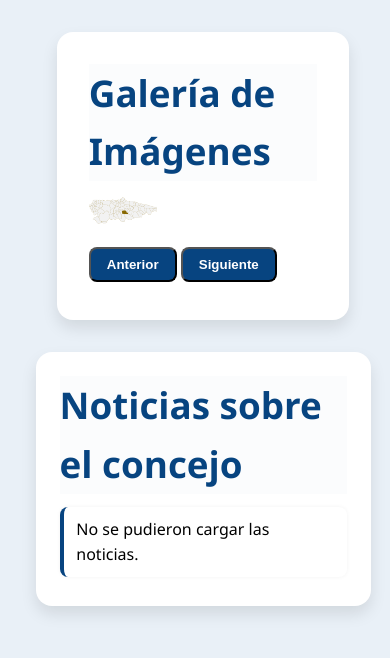
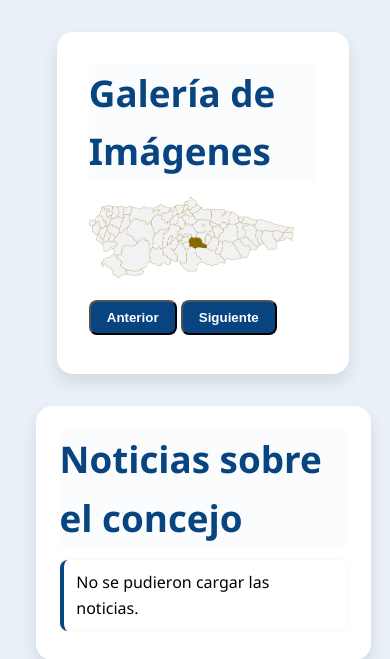
Before and after one commit to adrianaherreroglez/sew, a PHP site: page /index.html in a window 390 px wide. Shown: the part 186-845 px from the top of the page. Run offline with PHP 8.4, Linux system fonts and the light colour scheme.

Commit message:
prueba picture

```diff
--- a/estilo/layout.css
+++ b/estilo/layout.css
@@ -188,3 +188,16 @@
     margin: 0 auto;
   }
 }
+
+/*Justificación: redefinición ya que el picture del carrusel en móviles se veía muy pequeño*/
+@media (max-width: 768px) {
+  img {
+    width: 90%;
+    max-width: 100%;
+  }
+
+  section:nth-of-type(2) article section {
+    flex: 1 1 90%;
+    max-width: 90%;
+  }
+}
```
